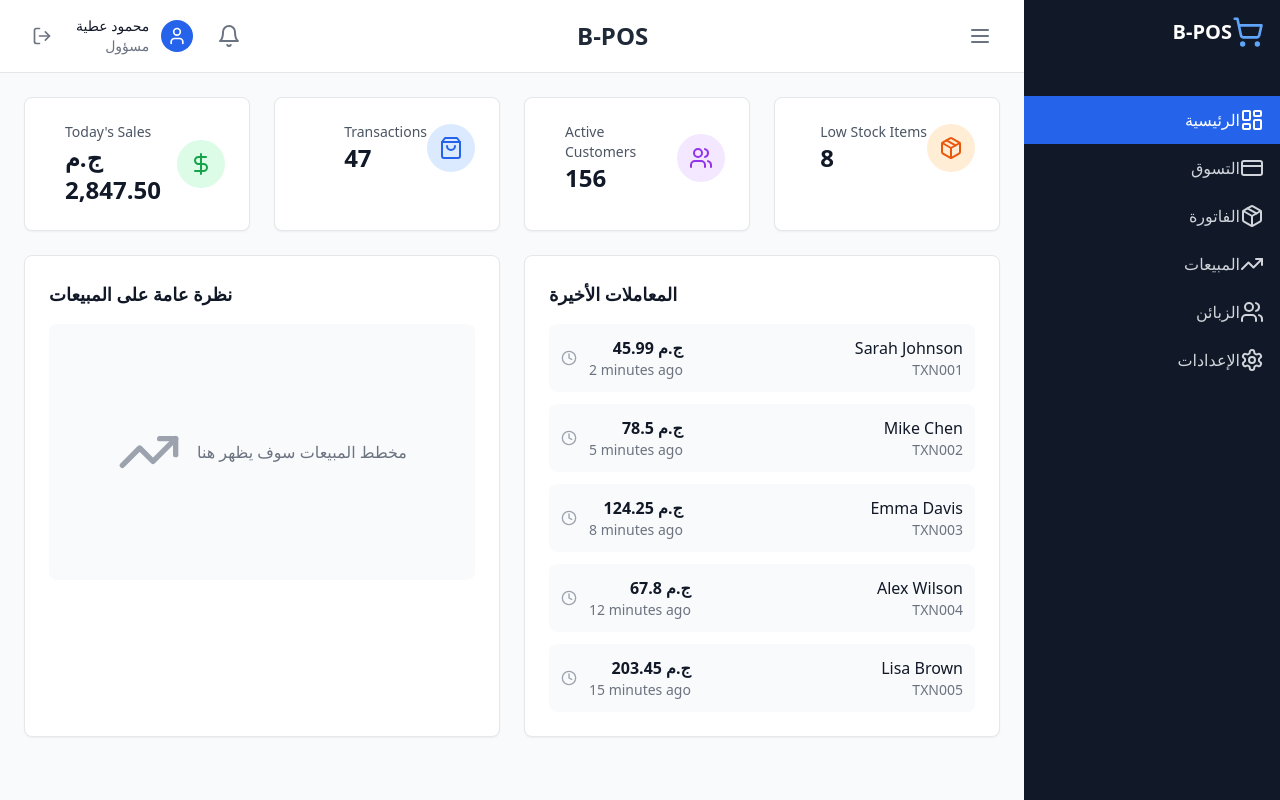
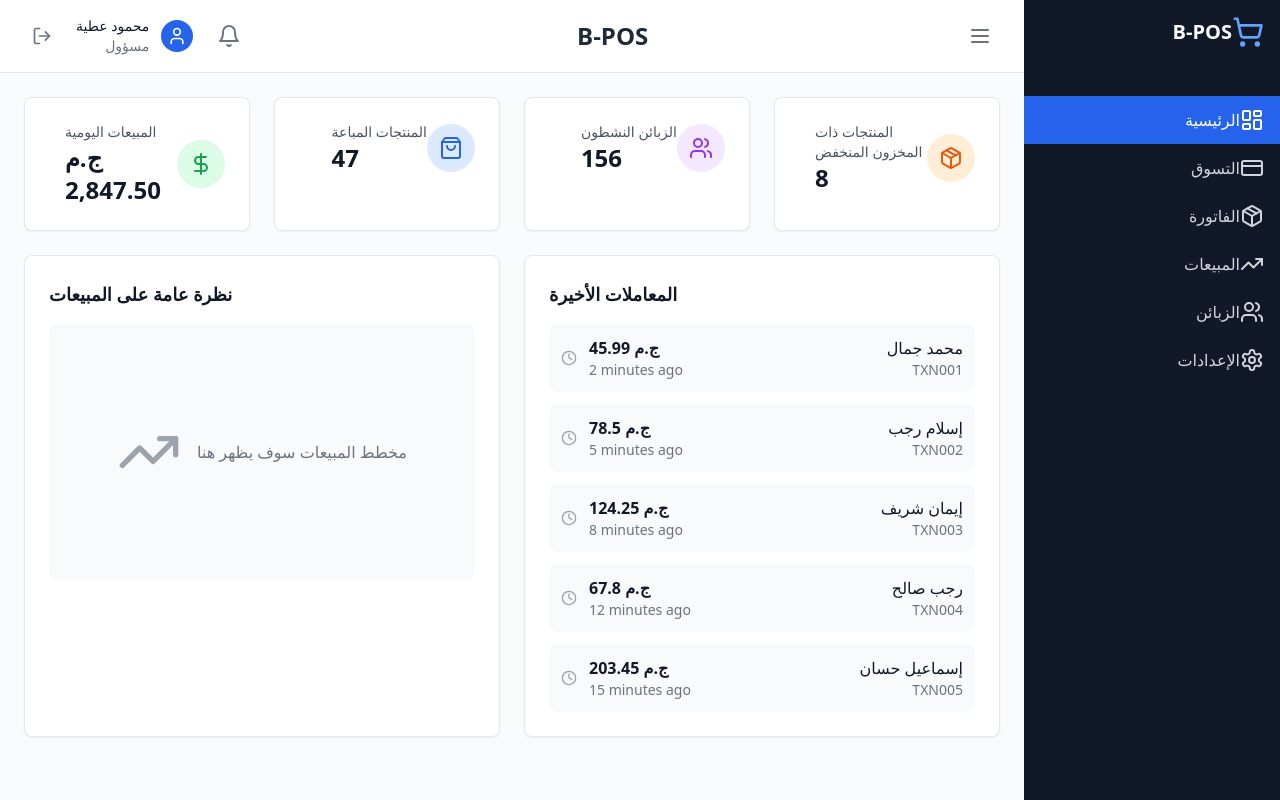
Before and after one commit to mamoda/Codes, a React (Vite) app: page / in a window 1280 px wide. Built offline with nearby package versions, Linux system fonts and the light colour scheme.

Commit message:
Update Dashboard.tsx

```diff
--- a/src/pages/Dashboard.tsx
+++ b/src/pages/Dashboard.tsx
@@ -11,25 +11,25 @@ import {
 const Dashboard: React.FC = () => {
   const stats = [
     {
-      label: "Today's Sales",
+      label: "المبيعات اليومية",
       value: "ج.م 2,847.50",
       icon: DollarSign,
       color: "text-green-600 bg-green-100",
     },
     {
-      label: "Transactions",
+      label: "المنتجات المباعة",
       value: "47",
       icon: ShoppingBag,
       color: "text-blue-600 bg-blue-100",
     },
     {
-      label: "Active Customers",
+      label: "الزبائن النشطون",
       value: "156",
       icon: Users,
       color: "text-purple-600 bg-purple-100",
     },
     {
-      label: "Low Stock Items",
+      label: "المنتجات ذات المخزون المنخفض",
       value: "8",
       icon: Package,
       color: "text-orange-600 bg-orange-100",
@@ -39,31 +39,31 @@ const Dashboard: React.FC = () => {
   const recentTransactions = [
     {
       id: "TXN001",
-      customer: "Sarah Johnson",
+      customer: "محمد جمال",
       amount: 45.99,
       time: "2 minutes ago",
     },
     {
       id: "TXN002",
-      customer: "Mike Chen",
+      customer: "إسلام رجب",
       amount: 78.5,
       time: "5 minutes ago",
     },
     {
       id: "TXN003",
-      customer: "Emma Davis",
+      customer: "إيمان شريف",
       amount: 124.25,
       time: "8 minutes ago",
     },
     {
       id: "TXN004",
-      customer: "Alex Wilson",
+      customer: "رجب صالح",
       amount: 67.8,
       time: "12 minutes ago",
     },
     {
       id: "TXN005",
-      customer: "Lisa Brown",
+      customer: "إسماعيل حسان",
       amount: 203.45,
       time: "15 minutes ago",
     },
@@ -113,12 +113,12 @@ const Dashboard: React.FC = () => {
             {recentTransactions.map((transaction) => (
               <div
                 key={transaction.id}
-                className="flex items-center text-right justify-between p-3 bg-gray-50 rounded-lg"
+                className="flex items-center justify-between p-3 bg-gray-50 rounded-lg"
               >
-                <div className="flex text-right items-center">
+                <div className="flex items-center">
                   <Clock className="w-4 h-4 text-gray-400 mr-3" />
                   <div>
-                    <p className="text-right font-semibold text-gray-900">
+                    <p className="font-semibold text-gray-900">
                       ج.م {transaction.amount}
                     </p>
                     <p className="text-sm text-gray-500">{transaction.time}</p>
```
